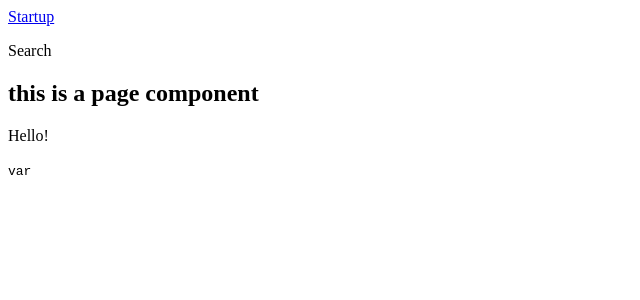
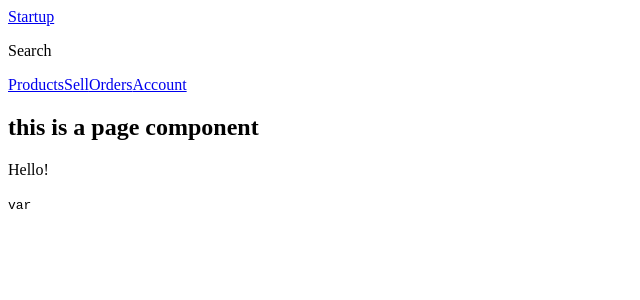
Before and after one commit to abhisheknaiidu/startup-frontend, a Next.js app: page / in a window 1280 px wide. Shown: the top 300 px of the page, without its empty margins (0-640 px from the left). Built offline with nearby package versions, Linux system fonts and the light colour scheme.

Commit message:
[chore]: nav-bar with next config 🚧

```diff
--- a/components/Header.js
+++ b/components/Header.js
@@ -1,4 +1,5 @@
 import Link from 'next/link';
+import Nav from './Nav';
 
 export default function Header() {
   return (
@@ -9,6 +10,7 @@
       <div className="sub-bar">
         <p> Search </p>
       </div>
+      <Nav />
     </header>
   );
 }
--- /dev/null
+++ b/components/Nav.js
@@ -0,0 +1,12 @@
+import Link from 'next/link';
+
+export default function Nav() {
+  return (
+    <nav>
+      <Link href="/products">Products</Link>
+      <Link href="/sell">Sell</Link>
+      <Link href="/orders">Orders</Link>
+      <Link href="/account">Account</Link>
+    </nav>
+  );
+}
```
Also changed, not shown: pages/orders.js (renamed from pages/orders..js).
